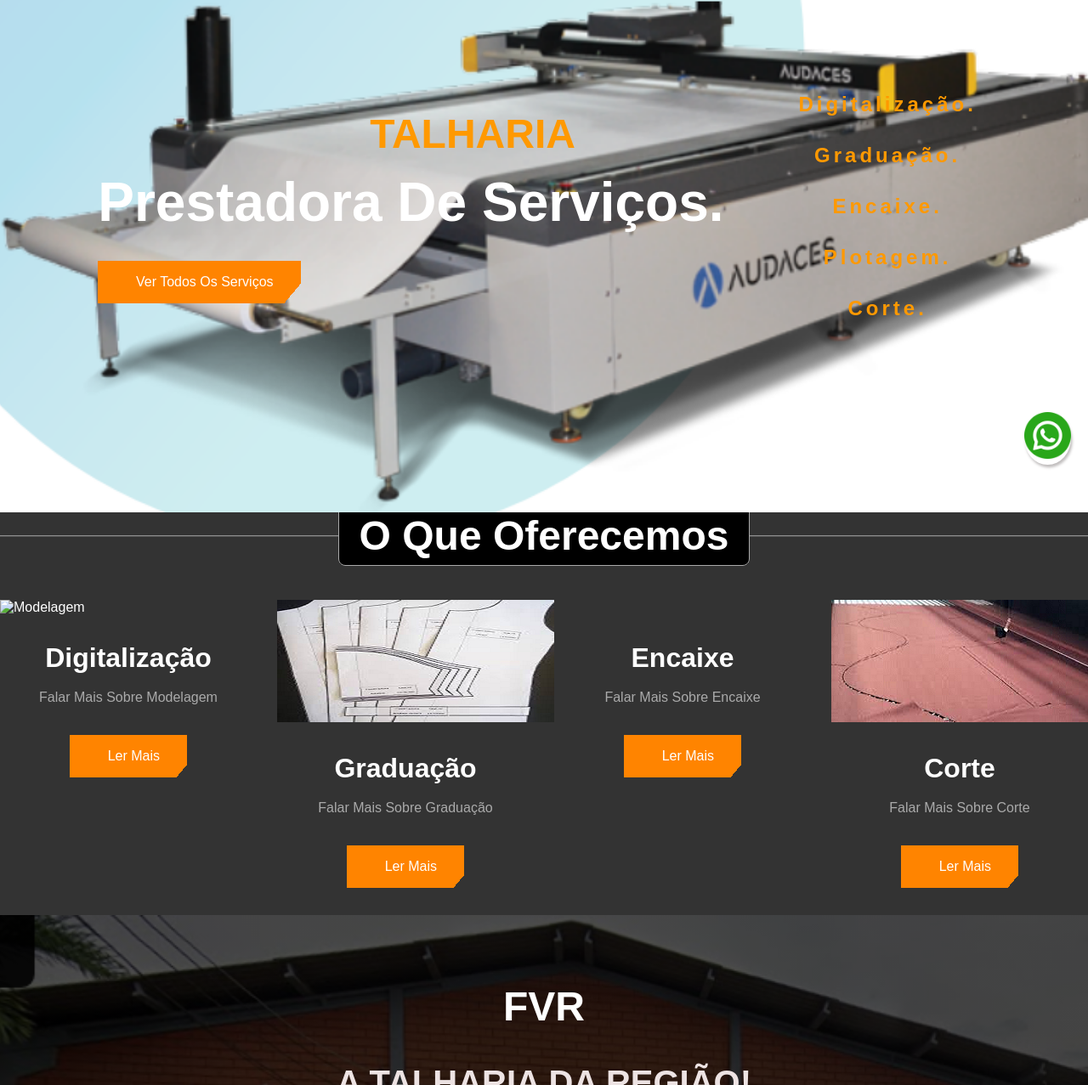
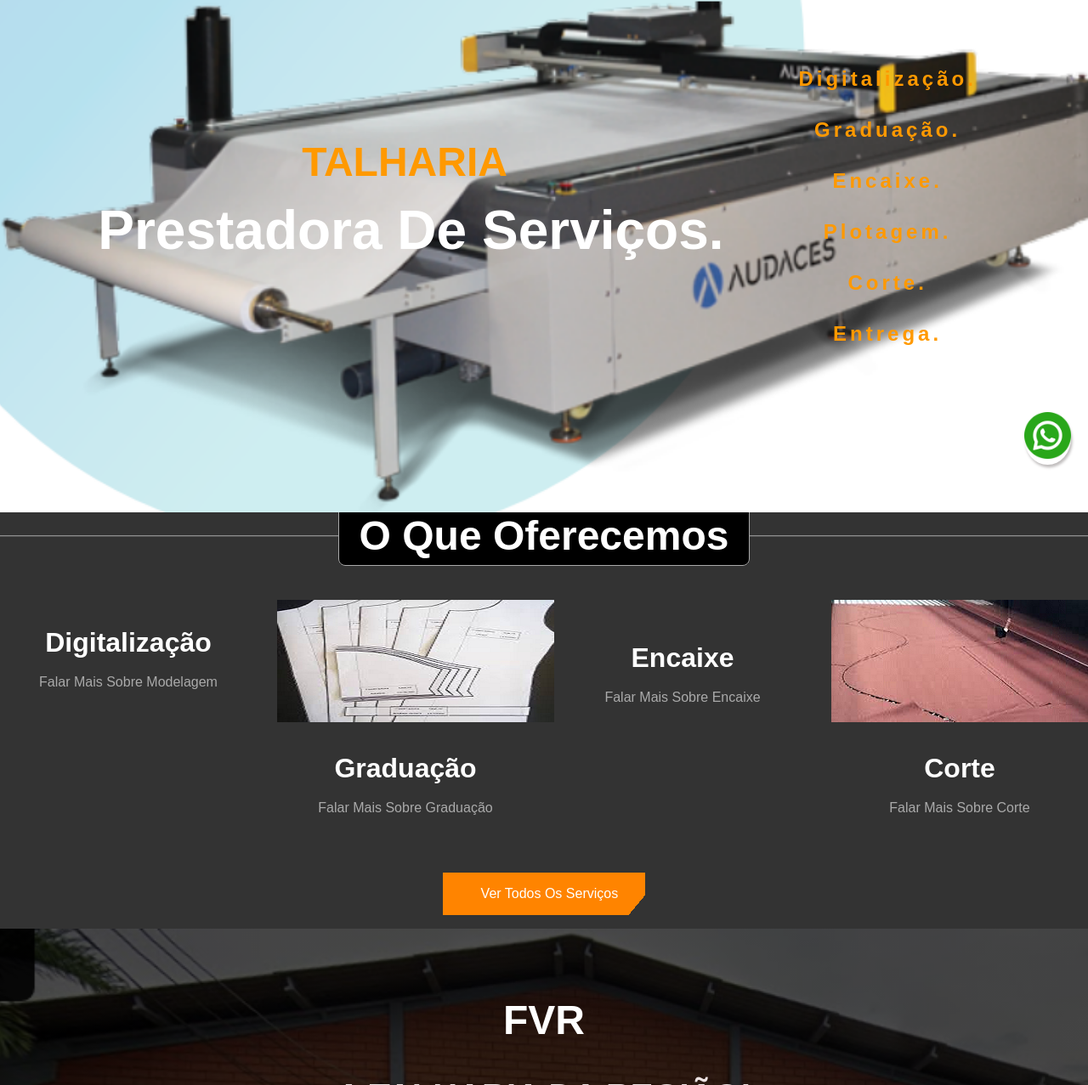
Before and after one commit to PaulaCari/landing_page_servicos, a plain HTML site: page index.html in a window 1280 px wide. Shown: the part 237-1514 px from the top of the page at 85% size. Drawn offline with nearby package versions, Linux system fonts and the light colour scheme; files that its build step writes are made by us from their sources; files whose address does not match are found by name.

Commit message:
adicione btn tag services e no home adicone item

```diff
--- a/index.html
+++ b/index.html
@@ -73,7 +73,7 @@
             <div class="content">
               <span>TALHARIA</span>
               <h3>Prestadora de Serviços.</h3>
-              <a href="#" class="btn">Ver todos os serviços</a>
+              <!-- <a href="#" class="btn">Ver todos os serviços</a> -->
             </div>
 
             <div class="content_serv">
@@ -82,6 +82,7 @@
               <p>encaixe.</p>
               <p>plotagem.</p>
               <p>corte.</p>
+              <p>entrega.</p>
 
             </div>
           </div>
@@ -98,12 +99,12 @@
       <div class="box-container">
         <div class="box">
           <div class="image">
-            <img src="" alt="modelagem" title="modelagem">
+            <!-- <img src="#" alt="modelagem" title="modelagem"> -->
           </div>
           <div class="content">
             <h3>digitalização</h3>
             <p>Falar Mais sobre modelagem</p>
-            <a href="#services" class="btn">Ler Mais</a>
+            <!-- <a href="#services" class="btn">Ler Mais</a> -->
           </div>
         </div>
 
@@ -114,7 +115,7 @@
           <div class="content">
             <h3>graduação</h3>
             <p>Falar Mais sobre graduação</p>
-            <a href="#" class="btn">Ler Mais</a>
+            <!-- <a href="#" class="btn">Ler Mais</a> -->
           </div>
         </div>
 
@@ -125,7 +126,7 @@
           <div class="content">
             <h3>Encaixe</h3>
             <p>Falar Mais sobre Encaixe</p>
-            <a href="#" class="btn">Ler Mais</a>
+            <!-- <a href="#" class="btn">Ler Mais</a> -->
           </div>
         </div>
 
@@ -137,12 +138,15 @@
           <div class="content">
             <h3>Corte</h3>
             <p>Falar Mais sobre Corte</p>
-            <a href="#" class="btn">Ler Mais</a>
+            <!-- <a href="#" class="btn">Ler Mais</a> -->
           </div>
         </div>
       </div>
+      <div class="button-container">
+        <a href="#" class="btn">Ver todos os serviços</a>
       </div>
     </section>
+
 
 
     <section class="banner">
--- a/src/css/home.css
+++ b/src/css/home.css
@@ -16,7 +16,7 @@
   font-size: 3rem;
   color: var(--cor_f_a);
   font-weight: 700;
-  margin-left: 20rem;
+  margin-left: 15rem;
   /* display: block; */
 }
 
--- a/src/css/services.css
+++ b/src/css/services.css
@@ -23,7 +23,6 @@
     border: 0.1rem solid #aaa;
     border-radius: .5rem;
 }
-
 
 .services .box-container{
 
@@ -68,3 +67,10 @@
     color: #aaa;
     padding: 1rem 0;
 }
+
+.services .button-container{
+    display: flex;
+    justify-content: center;
+    margin-top: 0;
+    margin-bottom: 1rem;
+}
```
